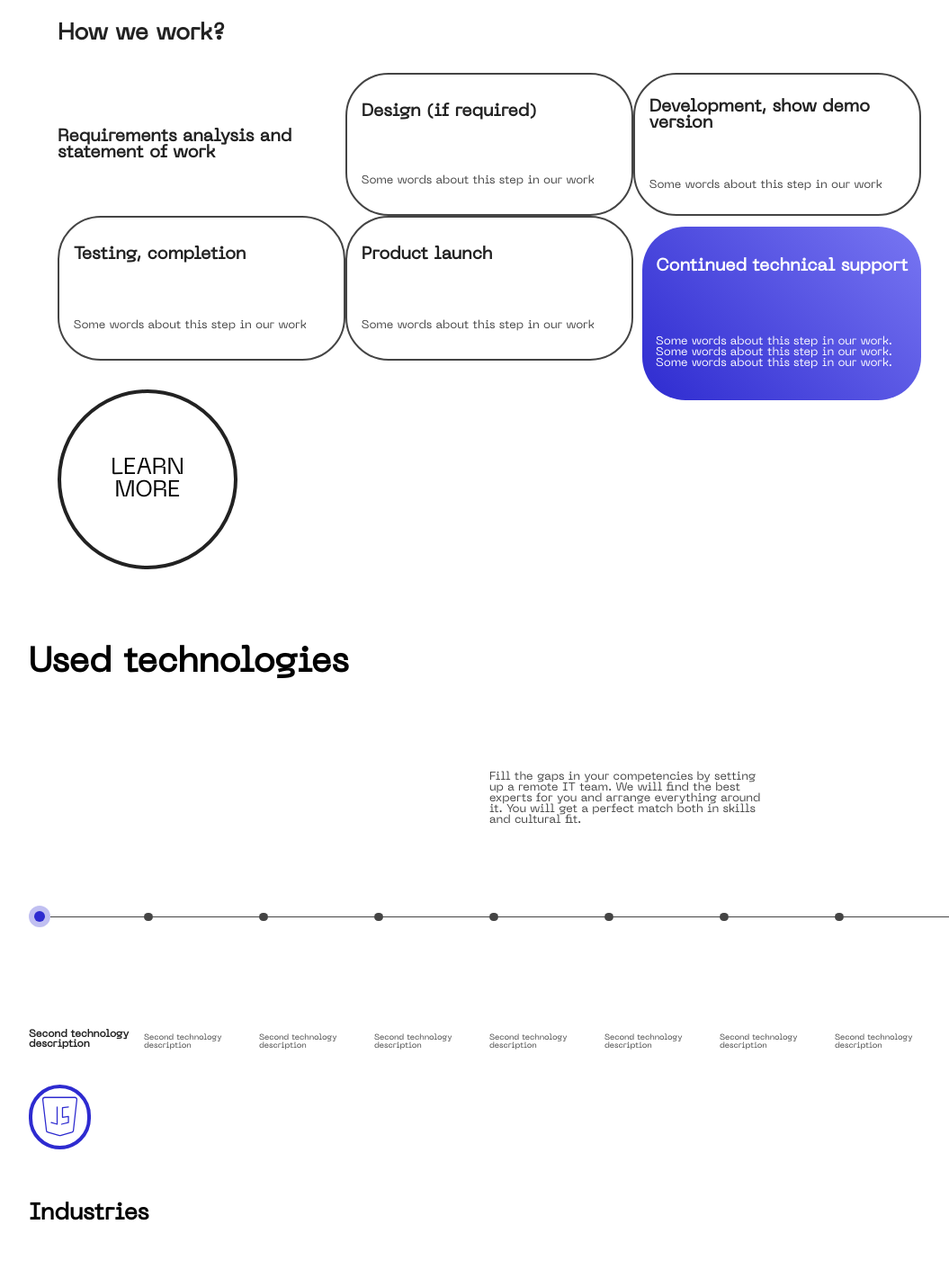
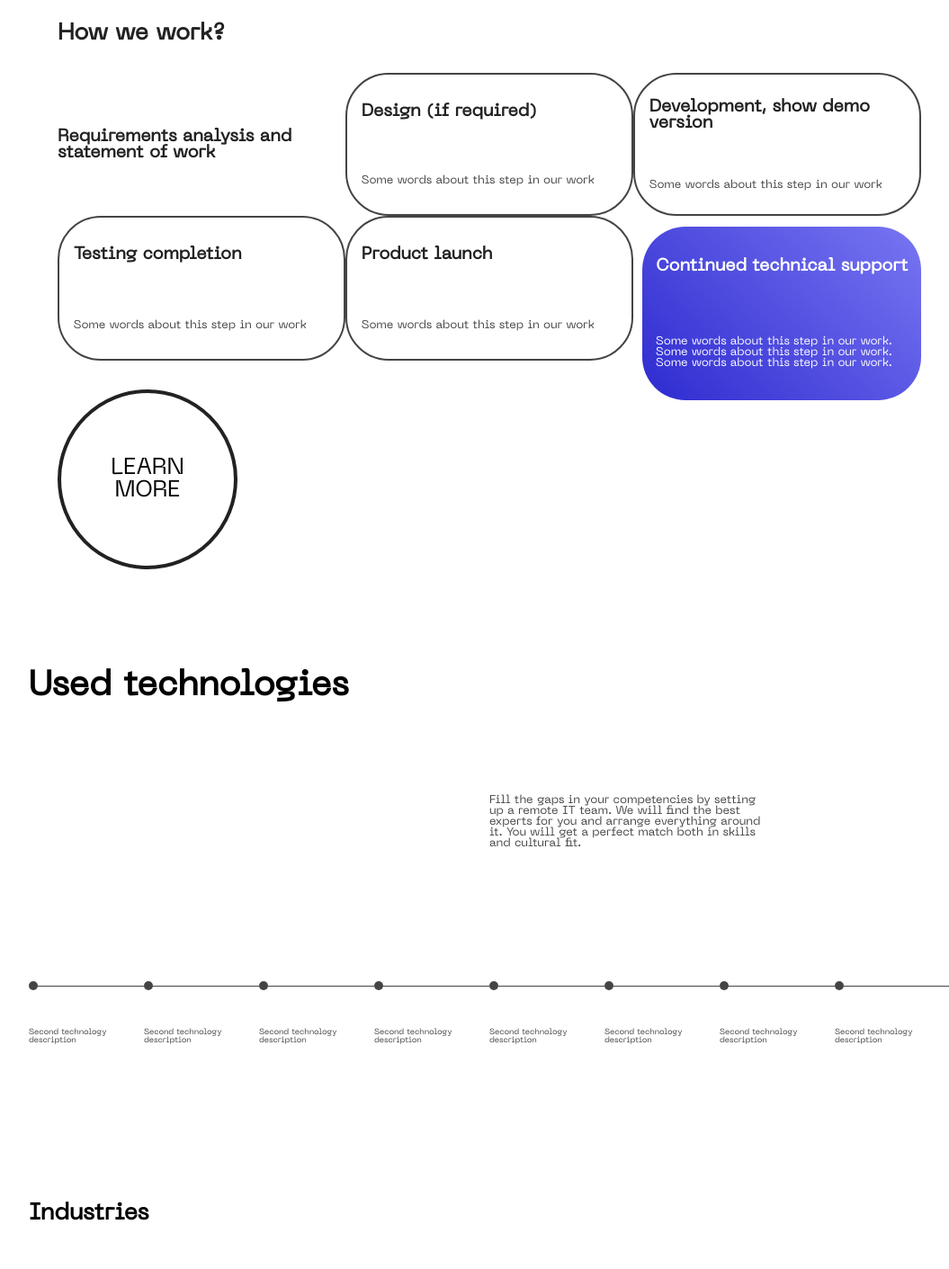
Before and after one commit to Teishotoku/ItSupport, a React (Vite) app: page / in a window 1280 px wide. Shown: the part 2791-4202 px from the top of the page at 90% size, without its empty margins (96-1151 px from the left). Built offline with nearby package versions, Linux system fonts and the light colour scheme.

Commit message:
useState blocks made

```diff
--- a/src/comp/choose/Choose.jsx
+++ b/src/comp/choose/Choose.jsx
@@ -1,6 +1,11 @@
 import "./styleChoose.scss";
+import { useState } from "react";
 
 const Choose = () => {
+  const [text, setText] = useState("A small text");
+  function textClick(content) {
+    setText(content);
+  }
   return (
     <section className="Choose">
       <div className="whyAbout">
@@ -16,31 +21,23 @@ const Choose = () => {
 
       <div className="whyPoint">
         <div className="pointScroll">
-          <button className="select">
+          <button className="select" onClick={() => textClick("первая")}>
             <p>Team</p>
           </button>
-          <button className="noSelect">
+          <button className="noSelect" onClick={() => textClick("вторая")}>
             <p>Community</p>
           </button>
-          <button className="noSelect">
+          <button className="noSelect" onClick={() => textClick("третья")}>
             <p>Solution</p>
           </button>
-          <button className="noSelect">
+          <button className="noSelect" onClick={() => textClick(8 * 35)}>
             <p>Quality</p>
           </button>
         </div>
         <div className="pointAbout">
           <div className="pointCenter">
             <h1>Close-knit team</h1>
-            <p>
-              A small text describing one of the goals in two lines. A small
-              text describing one of the goals in two lines. A small text
-              describing one of the goals in two lines. A small text describing
-              one of the goals in two lines. A small text describing one of the
-              goals in two lines. A small text describing one of the goals in
-              two lines. A small text describing one of the goals in two lines.
-              A small text describing one of the goals in two lines.
-            </p>
+            <p>{text}</p>
           </div>
         </div>
       </div>
--- a/src/comp/choose/styleChoose.scss
+++ b/src/comp/choose/styleChoose.scss
@@ -69,6 +69,7 @@
   @include center;
 }
 .pointCenter {
+  width: 100%;
   height: 50%;
   @include columnAround;
   align-items: flex-start;
--- /dev/null
+++ b/src/comp/technologies/Round.jsx
@@ -0,0 +1,32 @@
+import "./styleTechnologies.scss";
+import { useState } from "react";
+import js_logo from "../../assets/img/java-script.svg";
+
+const Round = (props) => {
+  const nums = props.variable;
+  const activeButton = props.actBut;
+  const handleClick = props.hndClk;
+
+  return (
+    <div className={activeButton === nums ? "techContPrimary" : "techCont"}>
+      <div className="techContGraph">
+        <button
+          className={
+            activeButton === nums ? "techContRoundExtra" : "techContRound"
+          }
+          onClick={() => handleClick(nums)}
+        >
+          <div />
+        </button>
+        <div className="techContLine" />
+      </div>
+      <p>Second technology description</p>
+      <div className="techIcon">
+        <div className="techContImg">
+          <img src={js_logo} alt="" />
+        </div>
+      </div>
+    </div>
+  );
+};
+export default Round;
--- a/src/comp/technologies/Technologies.jsx
+++ b/src/comp/technologies/Technologies.jsx
@@ -1,7 +1,14 @@
 import "./styleTechnologies.scss";
 import js_logo from "../../assets/img/java-script.svg";
+import Round from "./Round";
+import { useState } from "react";
 
 const Technologies = () => {
+  const [activeButton, setActiveButton] = useState(null);
+  const handleClick = (index) => {
+    setActiveButton(index);
+  };
+
   return (
     <section className="Technologies">
       <div className="techCenter">
@@ -18,69 +25,14 @@ const Technologies = () => {
         </div>
       </div>
       <div className="techLine">
-        <div className="techContPrimary">
-          <div className="techContGraph">
-            <div className="techContRoundExtra">
-              <div />
-            </div>
-            <div className="techContLine" />
-          </div>
-          <p>Second technology description</p>
-        </div>
-        <div className="techCont">
-          <div className="techContGraph">
-            <div className="techContRound" />
-            <div className="techContLine" />
-          </div>
-          <p>Second technology description</p>
-        </div>
-        <div className="techCont">
-          <div className="techContGraph">
-            <div className="techContRound" />
-            <div className="techContLine" />
-          </div>
-          <p>Second technology description</p>
-        </div>
-        <div className="techCont">
-          <div className="techContGraph">
-            <div className="techContRound" />
-            <div className="techContLine" />
-          </div>
-          <p>Second technology description</p>
-        </div>
-        <div className="techCont">
-          <div className="techContGraph">
-            <div className="techContRound" />
-            <div className="techContLine" />
-          </div>
-          <p>Second technology description</p>
-        </div>
-        <div className="techCont">
-          <div className="techContGraph">
-            <div className="techContRound" />
-            <div className="techContLine" />
-          </div>
-          <p>Second technology description</p>
-        </div>
-        <div className="techCont">
-          <div className="techContGraph">
-            <div className="techContRound" />
-            <div className="techContLine" />
-          </div>
-          <p>Second technology description</p>
-        </div>
-        <div className="techCont">
-          <div className="techContGraph">
-            <div className="techContRound" />
-            <div className="techContLine" />
-          </div>
-          <p>Second technology description</p>
-        </div>
-      </div>
-      <div className="techIcon">
-        <div>
-          <img src={js_logo} alt="" />
-        </div>
+        <Round variable="0" actBut={activeButton} hndClk={handleClick} />
+        <Round variable="1" actBut={activeButton} hndClk={handleClick} />
+        <Round variable="2" actBut={activeButton} hndClk={handleClick} />
+        <Round variable="3" actBut={activeButton} hndClk={handleClick} />
+        <Round variable="4" actBut={activeButton} hndClk={handleClick} />
+        <Round variable="5" actBut={activeButton} hndClk={handleClick} />
+        <Round variable="6" actBut={activeButton} hndClk={handleClick} />
+        <Round variable="7" actBut={activeButton} hndClk={handleClick} />
       </div>
     </section>
   );
--- a/src/comp/technologies/styleTechnologies.scss
+++ b/src/comp/technologies/styleTechnologies.scss
@@ -34,6 +34,14 @@
   width: 12.5%;
   color: $grey;
   font-size: 0.7vw;
+  height: 100%;
+  .techIcon {
+    display: flex;
+    height: 30%;
+  }
+  .techContImg {
+    display: none;
+  }
 }
 .techContPrimary {
   @include columnBetween;
@@ -42,6 +50,16 @@
   color: $black;
   font-size: 0.9vw;
   font-weight: bold;
+  .techIcon {
+    display: flex;
+    width: 100%;
+    height: 30%;
+  }
+  .techContImg {
+    width: 30%;
+    aspect-ratio: 1 / 1;
+    border-radius: 32px;
+  }
 }
 .techContGraph {
   width: 100%;
@@ -55,6 +73,7 @@
   aspect-ratio: 1 / 1;
   border-radius: 100%;
   background-color: $grey;
+  border: none;
 }
 .techContRoundExtra {
   @include center;
@@ -62,6 +81,7 @@
   aspect-ratio: 1 / 1;
   border-radius: 100%;
   background-color: rgba($color: $primary, $alpha: 0.3);
+  border: none;
   div {
     height: 50%;
     aspect-ratio: 1 / 1;
@@ -75,6 +95,7 @@
   background-color: $grey;
 }
 .techIcon {
+  display: none;
   height: 10%;
   width: 80%;
   aspect-ratio: 1 / 1;
--- a/src/comp/work/Work.jsx
+++ b/src/comp/work/Work.jsx
@@ -1,4 +1,5 @@
 import "./styleWork.scss";
+import Frame from "./frame";
 
 const Work = () => {
   return (
@@ -9,22 +10,10 @@ const Work = () => {
           <div className="workFrameNoBorder">
             <h1>Requirements analysis and statement of work</h1>
           </div>
-          <div className="workFrame">
-            <h1>Design (if required)</h1>
-            <p>Some words about this step in our work</p>
-          </div>
-          <div className="workFrame">
-            <h1>Development, show demo version</h1>
-            <p>Some words about this step in our work</p>
-          </div>
-          <div className="workFrame">
-            <h1>Testing, completion</h1>
-            <p>Some words about this step in our work</p>
-          </div>
-          <div className="workFrame">
-            <h1>Product launch</h1>
-            <p>Some words about this step in our work</p>
-          </div>
+          <Frame title="Design (if required)" />
+          <Frame title="Development, show demo version" />
+          <Frame title="Testing completion" />
+          <Frame title="Product launch" />
           <div className="workFrame workFrameGap">
             <h1>Continued technical support</h1>
             <p>
--- /dev/null
+++ b/src/comp/work/frame.jsx
@@ -0,0 +1,24 @@
+import { useState } from "react";
+import "./styleWork.scss";
+
+const Frame = (props) => {
+  const [active, setActive] = useState(false);
+  const handleMouseOver = () => {
+    setActive(true);
+  };
+  const handleMouseOut = () => {
+    setActive(false);
+  };
+
+  return (
+    <div
+      onMouseOver={handleMouseOver}
+      onMouseOut={handleMouseOut}
+      className={active ? "workFrameHover" : "workFrame"}
+    >
+      <h1>{props.title}</h1>
+      <p>Some words about this step in our work</p>
+    </div>
+  );
+};
+export default Frame;
--- a/src/comp/work/styleWork.scss
+++ b/src/comp/work/styleWork.scss
@@ -61,6 +61,34 @@
     color: $white;
   }
 }
+.workFrameHover {
+  @include columnAround;
+  transition: 0.4s;
+  align-items: flex-start;
+  border: 2px solid $grey;
+  border-radius: 48px;
+  background-image: linear-gradient(45deg, #2e2bd0, #7876f2);
+  h1 {
+    padding-left: 5%;
+    font-size: 1.5vw;
+    color: $white;
+  }
+  p {
+    padding-left: 5%;
+    color: $white;
+    font-size: 1vw;
+  }
+  &:not(&:hover) {
+    transition: 0.7s;
+  }
+}
+.workFrameNoBorder {
+  border: none;
+  @include center;
+  h1 {
+    font-size: 1.5vw;
+  }
+}
 .learnRound {
   @include column;
   font-size: 2vw;
```
